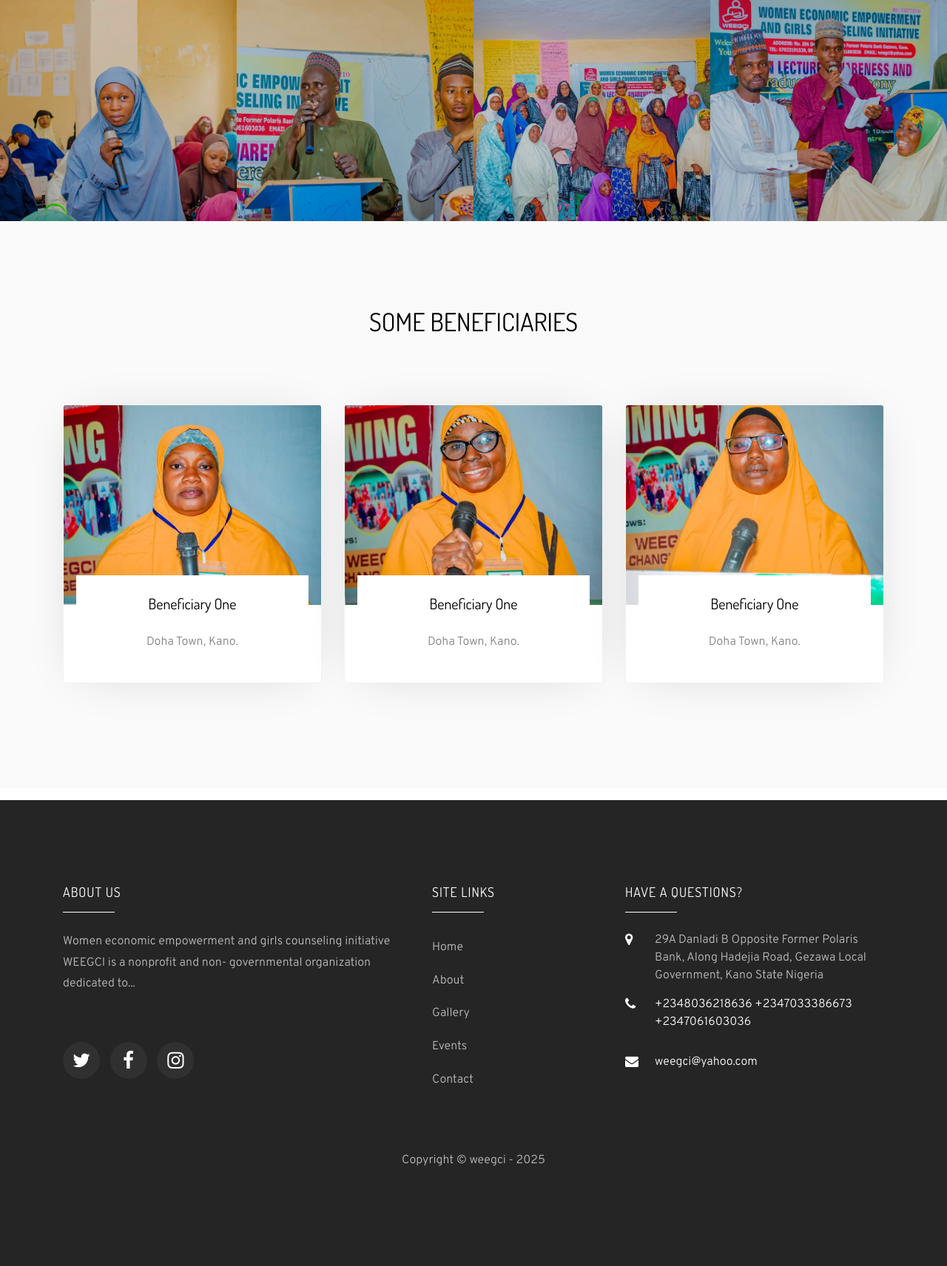
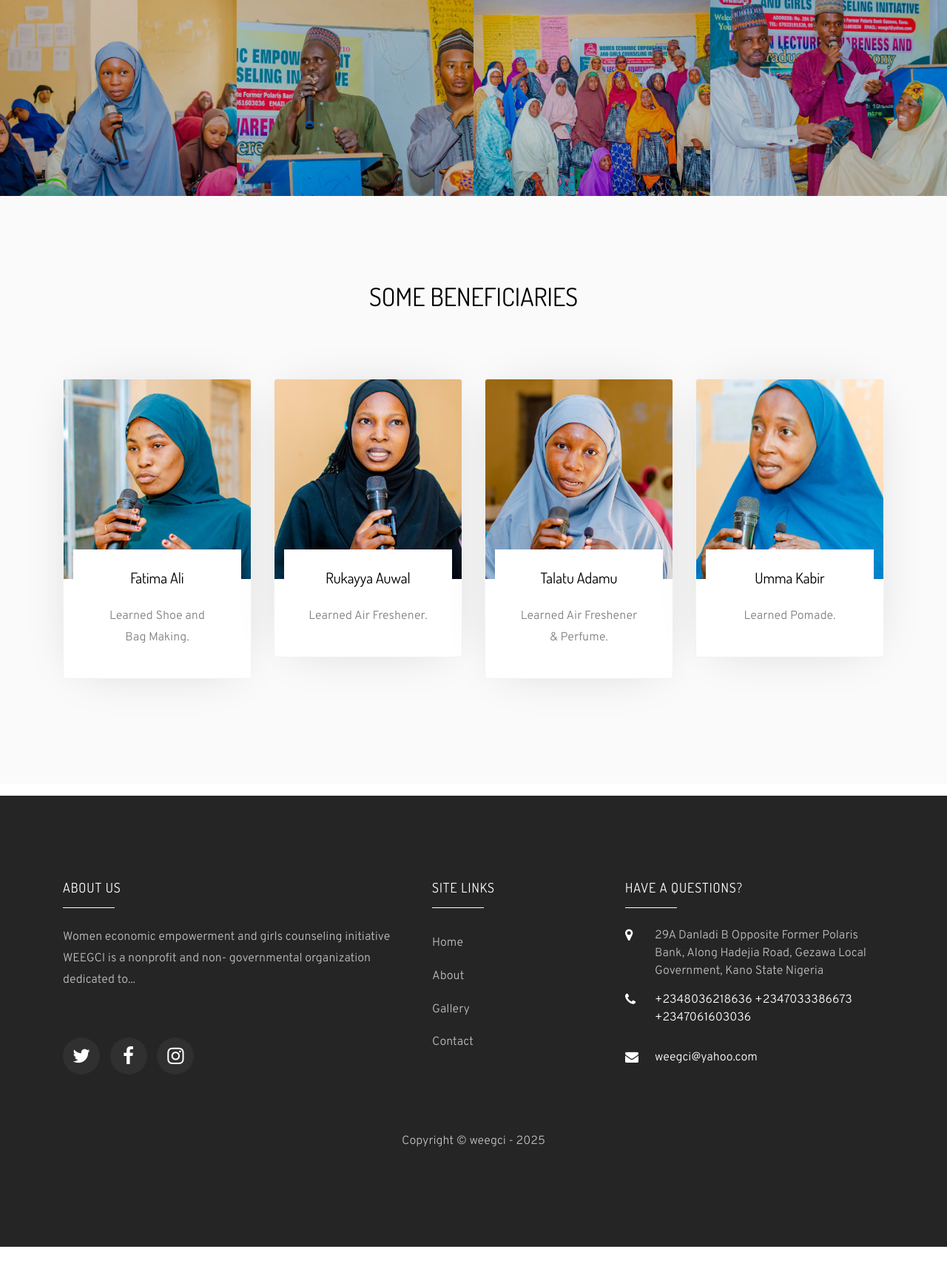
Before and after one commit to oluwasunday/weegci, an ASP.NET Core app: page / in a window 1280 px wide. Shown: the part 2125-3837 px from the top of the page at 74% size. After the commit the page ends 3811 px from the top, so only its background shows below. Run offline with ASP.NET Core 8, Linux system fonts and the light colour scheme; some libraries are stand-ins or nearby versions; some web fonts are replaced.

Commit message:
updated the new pictures and text contents

```diff
--- a/weegci/Views/Home/Index.cshtml
+++ b/weegci/Views/Home/Index.cshtml
@@ -58,7 +58,7 @@
                     <div class="icon d-flex mb-3"><span class="flaticon-donation-1"></span></div>
                     <div class="media-body pl-4">
                         <h2 class="mb-4">WEEGCI</h2>
-                        <p style="font-size:larger">Women economic empowerment and girls counseling initiative WEEGCI is a nonprofit and non- governmental organization dedicated to improving women’s economic wellbeing through skills acquisition and training. Weegci was registered and commenced operation in April 2022. Even the all-powerful Pointing has no control about the blind texts it is an almost unorthographic.</p>
+                        <p style="font-size:larger">Women economic empowerment and girls counseling initiative WEEGCI is a non-profit and non - governmental organization dedicated to improving women’s economic wellbeing through skills acquisition and training. Weegci was registered and commenced operation in April 2022.</p>
                     </div>
                 </div>
             </div>
@@ -372,14 +372,14 @@
 <section class="ftco-section bg-light">
     <div class="container">
         <div class="row justify-content-center mb-5 pb-3">
-            <div class="col-md-7 heading-section ftco-animate text-center">
+            <div class="col-lg-10 col-md-8 heading-section ftco-animate text-center">
                 <h2 class="mb-4">Some Beneficiaries</h2>
             </div>
         </div>
         <div class="row">
-            <div class="col-md-4">
+            <div class="col-md-3">
                 <div class="blog-entry align-self-stretch">
-                    <a href="blog-single.html" class="block-20" style="background-image: url('images/weegci/33.jpg');">
+                    <a href="#" class="block-20" style="background-image: url('images/weegci/trainee.jpg');">
                     </a>
                     <div class="text p-4 d-block" style="text-align:center">
                         @* <div class="meta mb-3">
@@ -387,16 +387,16 @@
                             <div><a href="#">Admin</a></div>
                             <div><a href="#" class="meta-chat"><span class="icon-chat"></span> 3</a></div>
                         </div> *@
-                        <h3 class="heading mb-4"><a href="#">Beneficiary One</a></h3>
+                        <h3 class="heading mb-4"><a href="#">Fatima Ali</a></h3>
                         @* <p class="time-loc"><span class="mr-2"><i class="icon-clock-o"></i> 10:30AM-03:30PM</span> <span><i class="icon-map-o"></i> Venue Main Campus</span></p> *@
-                        <p>Doha Town, Kano.</p>
+                        <p>Learned Shoe and Bag Making.</p>
                         @* <p><a href="event.html">Join Event <i class="ion-ios-arrow-forward"></i></a></p> *@
                     </div>
                 </div>
             </div>
-            <div class="col-md-4">
+            <div class="col-md-3">
                 <div class="blog-entry align-self-stretch">
-                    <a href="blog-single.html" class="block-20" style="background-image: url('images/weegci/38.jpg');">
+                    <a href="#" class="block-20" style="background-image: url('images/weegci/Rukayya-Auwal.jpg');">
                     </a>
                     <div class="text p-4 d-block" style="text-align:center">
                         @* <div class="meta mb-3">
@@ -404,16 +404,16 @@
                             <div><a href="#">Admin</a></div>
                             <div><a href="#" class="meta-chat"><span class="icon-chat"></span> 3</a></div>
                         </div> *@
-                        <h3 class="heading mb-4"><a href="#">Beneficiary One</a></h3>
+                        <h3 class="heading mb-4"><a href="#">Rukayya Auwal</a></h3>
                         @* <p class="time-loc"><span class="mr-2"><i class="icon-clock-o"></i> 10:30AM-03:30PM</span> <span><i class="icon-map-o"></i> Venue Main Campus</span></p> *@
-                        <p>Doha Town, Kano.</p>
+                        <p>Learned Air Freshener.</p>
                         @* <p><a href="event.html">Join Event <i class="ion-ios-arrow-forward"></i></a></p> *@
                     </div>
                 </div>
             </div>
-            <div class="col-md-4">
+            <div class="col-md-3">
                 <div class="blog-entry align-self-stretch">
-                    <a href="blog-single.html" class="block-20" style="background-image: url('images/weegci/36.jpg');">
+                    <a href="#" class="block-20" style="background-image: url('images/weegci/Talatu-Adamu.jpg');">
                     </a>
                     <div class="text p-4 d-block" style="text-align:center">
                         @* <div class="meta mb-3">
@@ -421,9 +421,26 @@
                             <div><a href="#">Admin</a></div>
                             <div><a href="#" class="meta-chat"><span class="icon-chat"></span> 3</a></div>
                         </div> *@
-                        <h3 class="heading mb-4"><a href="#">Beneficiary One</a></h3>
+                        <h3 class="heading mb-4"><a href="#">Talatu Adamu</a></h3>
                         @* <p class="time-loc"><span class="mr-2"><i class="icon-clock-o"></i> 10:30AM-03:30PM</span> <span><i class="icon-map-o"></i> Venue Main Campus</span></p> *@
-                        <p>Doha Town, Kano.</p>
+                        <p>Learned Air Freshener & Perfume.</p>
+                        @* <p><a href="event.html">Join Event <i class="ion-ios-arrow-forward"></i></a></p> *@
+                    </div>
+                </div>
+            </div>
+            <div class="col-md-3">
+                <div class="blog-entry align-self-stretch">
+                    <a href="#" class="block-20" style="background-image: url('images/weegci/Umma-Kabir.jpg');">
+                    </a>
+                    <div class="text p-4 d-block" style="text-align:center">
+                        @* <div class="meta mb-3">
+                            <div><a href="#">Sep. 10, 2018</a></div>
+                            <div><a href="#">Admin</a></div>
+                            <div><a href="#" class="meta-chat"><span class="icon-chat"></span> 3</a></div>
+                        </div> *@
+                        <h3 class="heading mb-4"><a href="#">Umma Kabir</a></h3>
+                        @* <p class="time-loc"><span class="mr-2"><i class="icon-clock-o"></i> 10:30AM-03:30PM</span> <span><i class="icon-map-o"></i> Venue Main Campus</span></p> *@
+                        <p>Learned Pomade.</p>
                         @* <p><a href="event.html">Join Event <i class="ion-ios-arrow-forward"></i></a></p> *@
                     </div>
                 </div>
--- a/weegci/Views/Shared/_Layout.cshtml
+++ b/weegci/Views/Shared/_Layout.cshtml
@@ -70,7 +70,7 @@
                         @* <li class="nav-item"><a href="causes.html" class="nav-link">Causes</a></li>
                         <li class="nav-item"><a href="donate.html" class="nav-link">Donate</a></li> *@
                         <li class="nav-item"><a asp-controller="Gallery" class="nav-link">Gallery</a></li>
-                        <li class="nav-item"><a href="event.html" class="nav-link">Events</a></li>
+                        @* <li class="nav-item"><a href="event.html" class="nav-link">Events</a></li> *@
                         <li class="nav-item"><a asp-controller="Contact" class="nav-link">Contact</a></li>
                     </ul>
                 </div>
@@ -137,12 +137,12 @@
                     <div class="ftco-footer-widget mb-4 ml-md-4">
                         <h2 class="ftco-heading-2">Site Links</h2>
                         <ul class="list-unstyled">
-                            <li><a href="#" class="py-2 d-block">Home</a></li>
-                            <li><a href="#" class="py-2 d-block">About</a></li>
+                            <li><a asp-controller="Home" class="py-2 d-block">Home</a></li>
+                            <li><a asp-controller="AboutUs" class="py-2 d-block">About</a></li>
                             @* <li><a href="#" class="py-2 d-block">Donate</a></li> *@
-                            <li><a href="#" class="py-2 d-block">Gallery</a></li>
-                            <li><a href="#" class="py-2 d-block">Events</a></li>
-                            <li><a href="#" class="py-2 d-block">Contact</a></li>
+                            <li><a asp-controller="Gallery" class="py-2 d-block">Gallery</a></li>
+                            @* <li><a href="#" class="py-2 d-block">Events</a></li> *@
+                            <li><a asp-controller="Contact" class="py-2 d-block">Contact</a></li>
                         </ul>
                     </div>
                 </div>
```
Also changed, not shown: weegci/wwwroot/images/weegci/Rukayya-Auwal.jpg (added), weegci/wwwroot/images/weegci/Rukayya-Ibrahim.jpg (added), weegci/wwwroot/images/weegci/Talatu-Adamu.jpg (added), weegci/wwwroot/images/weegci/Umma-Kabir.jpg (added), weegci/wwwroot/images/weegci/Weegci-president.jpg (added).
